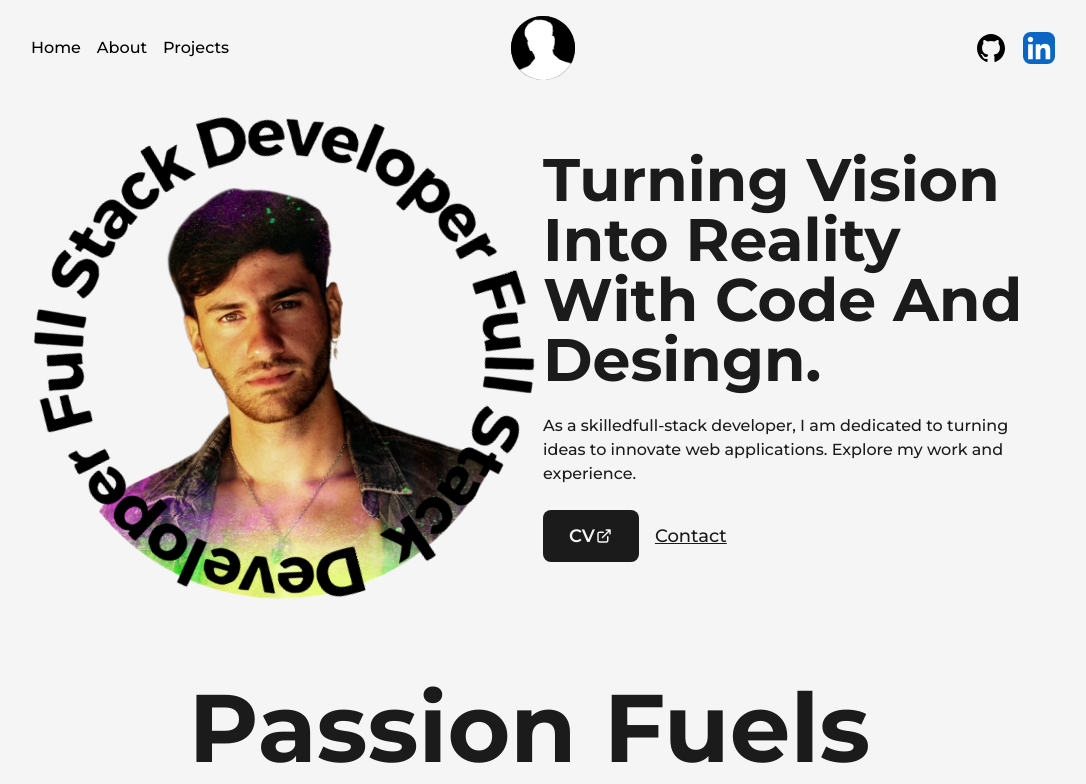
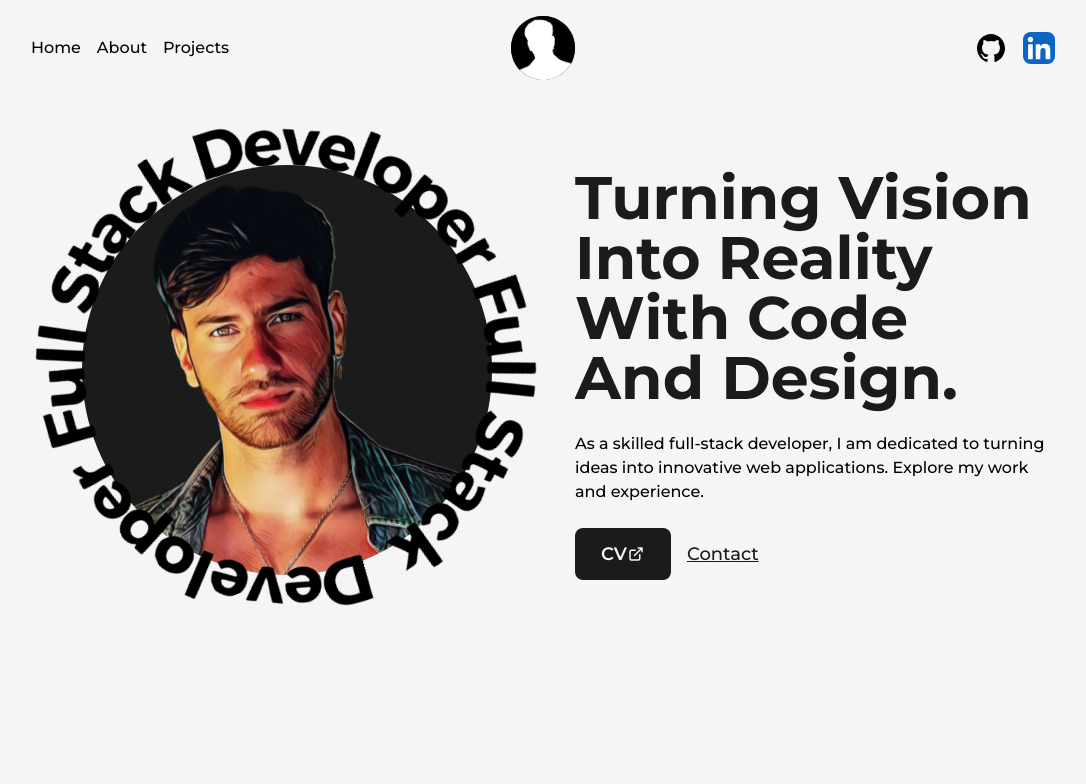
Before and after one commit to BenjaLV/Portfolio, a Next.js app: page / in a window 1280 px wide. Shown: the top 784 px of the page, without its empty margins (97-1183 px from the left). Built offline with nearby package versions, Linux system fonts and the light colour scheme.

Commit message:
correcciones maquetado

```diff
--- a/src/components/About.tsx
+++ b/src/components/About.tsx
@@ -16,10 +16,8 @@ const About = () => {
         transition: 'transform 0.3s ease-in-out',
     };
     return (
-        <>
-
+        <Layout className='pt-16'>
             <main id='about' className='flex w-full flex-col items-center justify-center'>
-                <Layout className='pt-16'>
                 <AnimatedText text='Passion Fuels Purpose' className='mb-16' />
                 <div className='grid w-full grid-cols-8 gap-16'>
                     <div className='col-span-3 flex flex-col items-center justify-start'>
@@ -34,7 +32,7 @@ const About = () => {
                             Lorem ipsum dolor sit, amet consectetur adipisicing elit. Quaerat delectus perspiciatis, numquam rerum fugiat totam tenetur voluptates minus, distinctio esse necessitatibus ullam! Officiis deserunt ut quis, placeat laborum eveniet inventore.
                         </p>
                     </div>
-                        <div className='col-span-5'>
+                    <div className='col-span-4'>
                         <Image src={aboutPicture}
                             alt='about-image'
                             onMouseEnter={() => setIsHovered(true)}
@@ -42,9 +40,8 @@ const About = () => {
                             style={imageStyle} />
                     </div>
                 </div>
+            </main>
         </Layout>
-            </main>
-        </>
     );
 }
 
--- a/src/components/Layout.tsx
+++ b/src/components/Layout.tsx
@@ -1,4 +1,5 @@
 import React, { ReactNode } from 'react';
+import Navbar from './Navbar';
 
 interface Props {
     children: ReactNode;
--- /dev/null
+++ b/src/components/Main.tsx
@@ -0,0 +1,29 @@
+import Layout from "@/components/Layout"
+import Image from "next/image"
+import profilePicture from "../../public/images/draw_bg_black.png"
+import AnimatedText from "@/components/AnimatedText"
+import Link from "next/link"
+import { ExternalLink, FullStackDeveloperIcon } from "@/components"
+
+export default function Main() {
+  return (
+    <Layout className='pt-16'>
+      <div className="flex items-center justify-between w-full">
+        <div className="relative w-1/2">
+          <FullStackDeveloperIcon className='animate-spin-slow' style={{ color: "black", position: "absolute", top: -55, left: -2, zIndex: 1 }} />
+          <Image src={profilePicture} alt="BenjaLaValla" className="w-4/5 h-auto rounded-full mx-auto" style={{ overflow: "hidden", border: 2, zIndex: 0 }} />
+        </div>
+        <div className="w-1/2 flex flex-col items-center self-center pl-8">
+          <AnimatedText text="Turning Vision Into Reality With Code And Design." className="!text-6xl !text-left" />
+          <p className="my-4 text-base font-medium">
+            As a skilled full-stack developer, I am dedicated to turning ideas into innovative web applications. Explore my work and experience.
+          </p>
+          <div className="flex items-center self-start mt-2">
+            <Link href="/" target={"_blank"} className="flex items-center bg-dark text-ligth p-2.5 px-6 rounded-lg text-lg font-semibold hover:bg-ligth hover:text-dark border-2 border-solid border-transparent hover:border-dark" download={true}>CV <ExternalLink className={"w-6 ml-1"} /> </Link>
+            <Link href="mailto:benjalavalla8@gmail.com" target={"_blank"} className="ml-4 text-lg font-medium capitalize text-dark underline ">Contact</Link>
+          </div>
+        </div>
+      </div>
+    </Layout>
+  )
+}
--- a/src/pages/index.tsx
+++ b/src/pages/index.tsx
@@ -1,38 +1,12 @@
-import Navbar from "@/components/Navbar"
 import Layout from "@/components/Layout"
-import Image from "next/image"
-import profilePicture from "../../public/images/color-redondo.png"
-import AnimatedText from "@/components/AnimatedText"
-import Link from "next/link"
-import { ExternalLink, FullStackDeveloperIcon } from "@/components"
+import Main from "@/components/Main"
 import About from "@/components/About"
 
 export default function Home() {
   return (
     <>
-      <main id="home" className='flex item-center text-dark w-full min-h-screen'>
-        <Layout className="pt-0">
-          <div className="flex items-center justify-between w-full">
-            <div className="w-1/2">
-              <div className="relative">
-                <FullStackDeveloperIcon className='animate-spin-slow' style={{ color: "black", position: "absolute", top: 4, left: -4 }} />
-                <Image src={profilePicture} alt="BenjaLaValla" className="w-full h-auto" style={{ overflow: "hidden", border: 2 }} />
-              </div>
-            </div>
-            <div className="w-1/2 flex flex-col items-center self-center">
-              <AnimatedText text="Turning Vision Into Reality With Code And Desingn." className="!text-6xl !text-left" />
-              <p className="my-4 text-base font-medium">
-                As a skilledfull-stack developer, I am dedicated to turning ideas to innovate web applications. Explore my work and experience.
-              </p>
-              <div className="flex items-center self-start mt-2">
-                <Link href="/" target={"_blank"} className="flex items-center bg-dark text-ligth p-2.5 px-6 rounded-lg text-lg font-semibold hover:bg-ligth hover:text-dark border-2 border-solid border-transparent hover:border-dark" download={true}>CV <ExternalLink className={"w-6 ml-1"} /> </Link>
-                <Link href="mailto:benjalavalla8@gmail.com" target={"_blank"} className="ml-4 text-lg font-medium capitalize text-dark underline ">Contact</Link>
-              </div>
-            </div>
-          </div>
-          <About />
-        </Layout>
-      </main>
+      <Main />
+      <About />
     </>
   )
 }
```
Also changed, not shown: public/images/draw_bg_black.png (added), 1 other file (tests, documents, lock files or other folders). Lines whose indentation alone changed are shown as unchanged.
